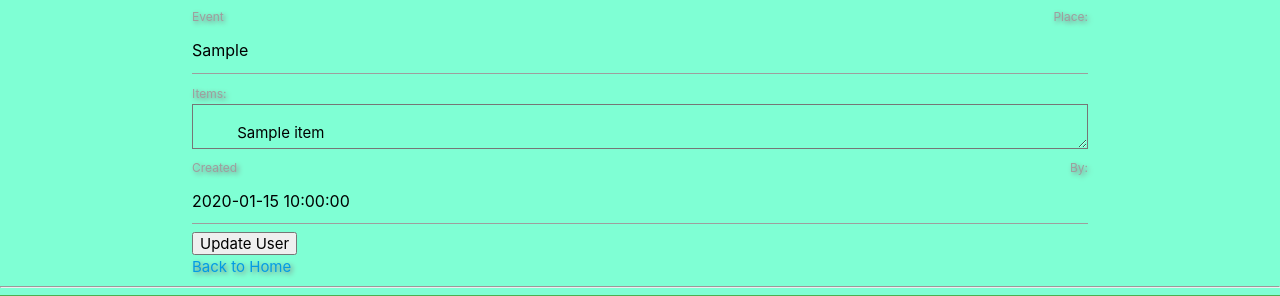
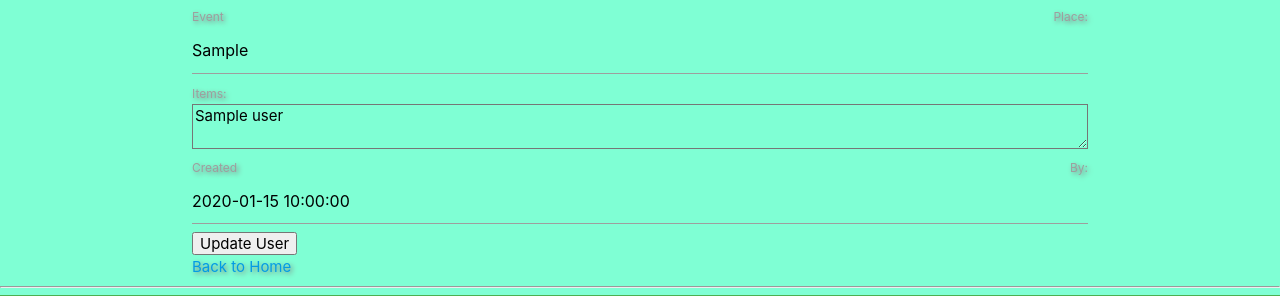
Before and after one commit to molnarlin/uniform_exchange_hub, a Flask app: a page that uses templates/edit_user.html in a window 1280 px wide. Shown: the part 1424-1720 px from the top of the page. Run offline with Flask 3, Linux system fonts and the light colour scheme; a database or web service that is not in the repository returns one stand-in record (values such as "Sample title"); some libraries are stand-ins or nearby versions.

Commit message:
edit_user updated

```diff
--- a/run.py
+++ b/run.py
@@ -193,7 +193,7 @@ def edit_user(user_name):
                 "contact_address": request.form.get("contact_address"),
                 "event_date": request.form.get("event_date"),
                 "event_place": request.form.get("event_place"),
-                "items": request.form.getlist("items[]"),
+                "items": request.form.getlist("items"),
                 "created_by": session.get["user"]
             }
         }
--- a/templates/edit_user.html
+++ b/templates/edit_user.html
@@ -38,14 +38,7 @@
   <input type="text" id="event_place" name="event_place" value="{{ user.event_place }}" required><br>
 
   <label for="items">Items:</label>
-  <textarea id="items" name="items" required>
-      {% for item in user.items %}
-          {{ item }}
-          {% if not loop.last %}
-              ,
-          {% endif %}
-      {% endfor %}
-  </textarea><br>
+  <textarea id="items" name="items" required>{{ user.items }}</textarea><br>
 
   <label for="created_by">Created By:</label>
   <input type="text" id="created_by" name="created_by" value="{{ user.created_by }}" readonly><br>
```
